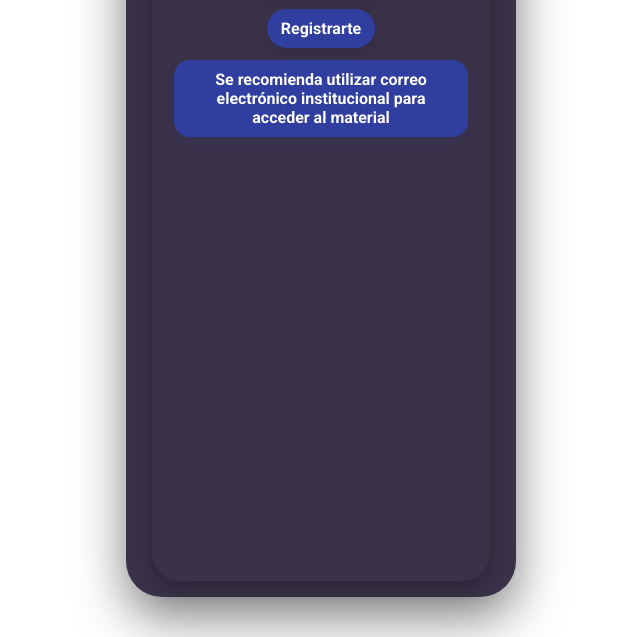
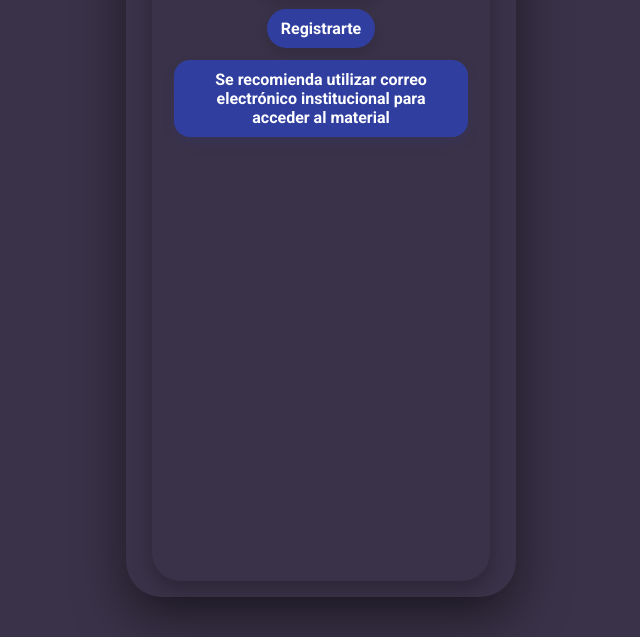
Before and after one commit to quizcardss-ui/quizcardss-ui.github.io, a plain HTML site: page index.html in a window 1280 px wide. Shown: the part 163-800 px from the top of the page, without its empty margins (319-959 px from the left). Drawn offline with Linux system fonts and the light colour scheme.

Commit message:
Update css.css

```diff
--- a/css.css
+++ b/css.css
@@ -18,7 +18,7 @@ body{
   display:flex;
   align-items:center;
   justify-content:center;
-  background: #ffffff; /* fondo exterior blanco */
+  background: #3a3248; /* fondo exterior blanco */
   -webkit-font-smoothing:antialiased;
   -moz-osx-font-smoothing:grayscale;
 }
```
